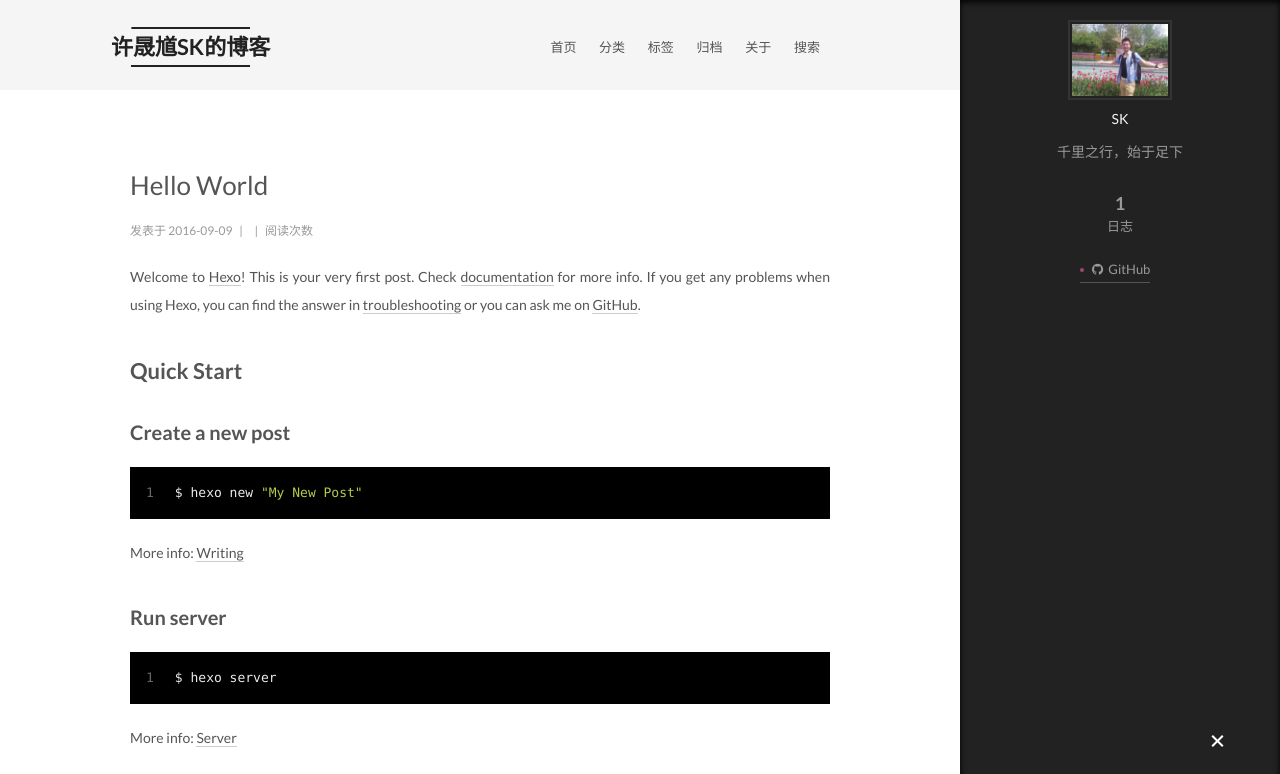
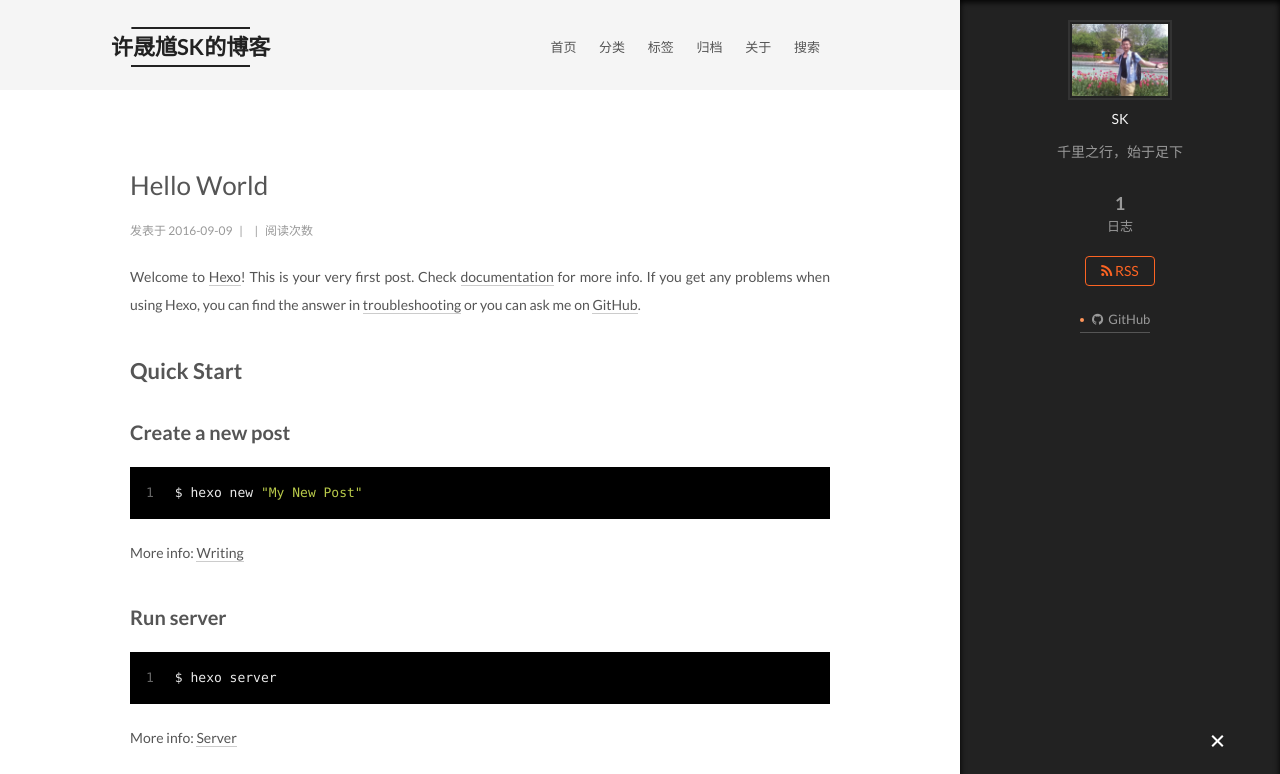
Before and after one commit to gnhxsk/gnhxsk.github.io, a plain HTML site: page index.html in a window 1280 px wide. Both pictures are taken after a click on the element 1217 px from the left and 742 px from the top of the page. Shown: the top 774 px of the page. Drawn offline with Linux system fonts and the light colour scheme; a script that the page names is missing.

Commit message:
Site updated: 2016-09-09 18:14:56

```diff
--- a/css/main.css
+++ b/css/main.css
@@ -1663,7 +1663,7 @@ pre .javascript .function {
   width: 4px;
   height: 4px;
   border-radius: 50%;
-  background: #994a74;
+  background: #ff9559;
 }
 .links-of-blogroll {
   font-size: 13px;
--- a/index.html
+++ b/index.html
@@ -73,6 +73,8 @@
 
 
 
+
+  <link rel="alternate" href="/atom.xml" title="许晟馗SK的博客" type="application/atom+xml" />
 
 
 
@@ -428,6 +430,13 @@
 
         </nav>
 
+
+          <div class="feed-link motion-element">
+            <a href="/atom.xml" rel="alternate">
+              <i class="fa fa-rss"></i>
+              RSS
+            </a>
+          </div>
 
 
         <div class="links-of-author motion-element">
```
Also changed, not shown: 2016/09/09/hello-world/index.html (+9 -0 lines), about/index.html (+9 -0 lines), archives/2016/09/index.html (+9 -0 lines), archives/2016/index.html (+9 -0 lines), archives/index.html (+9 -0 lines), categories/index.html (+9 -0 lines), tags/index.html (+9 -0 lines).
